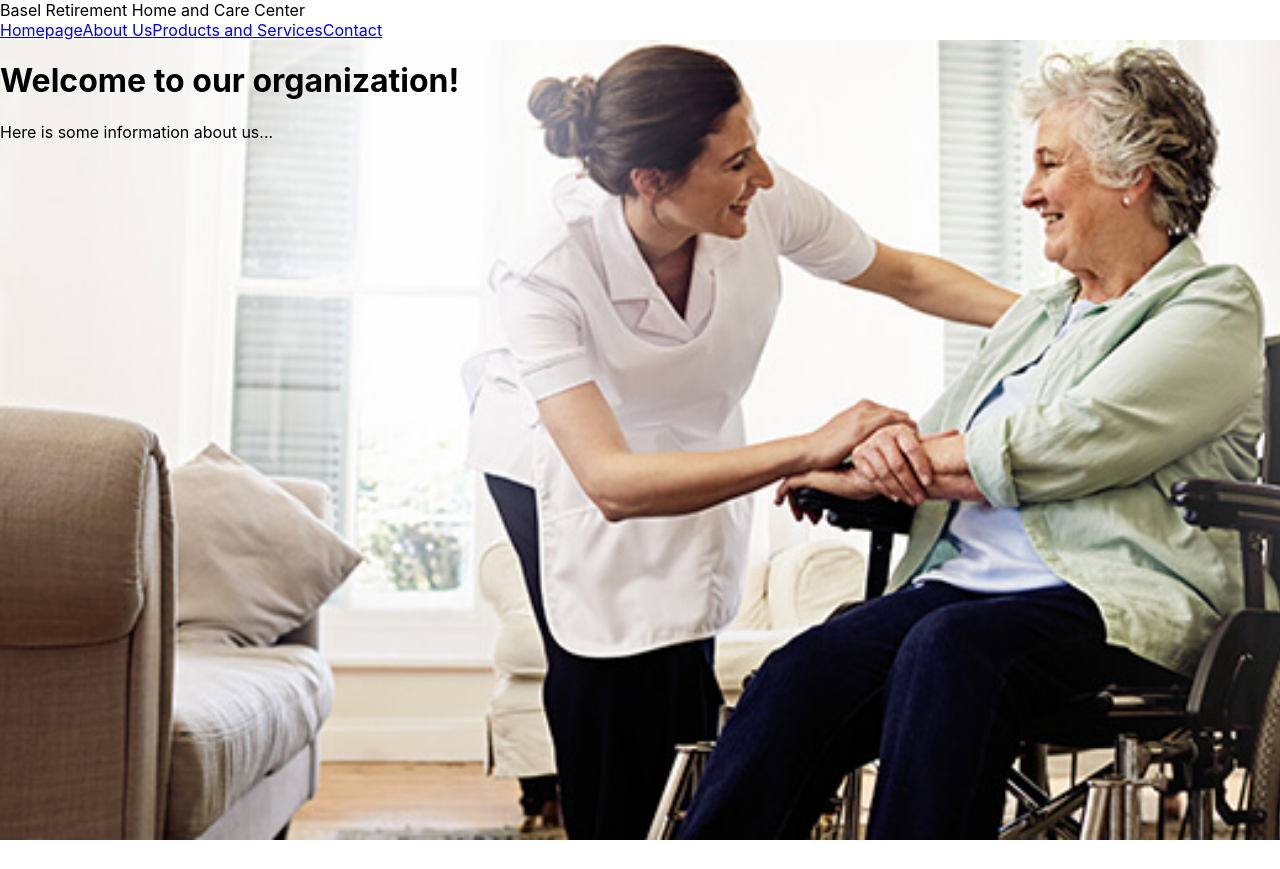
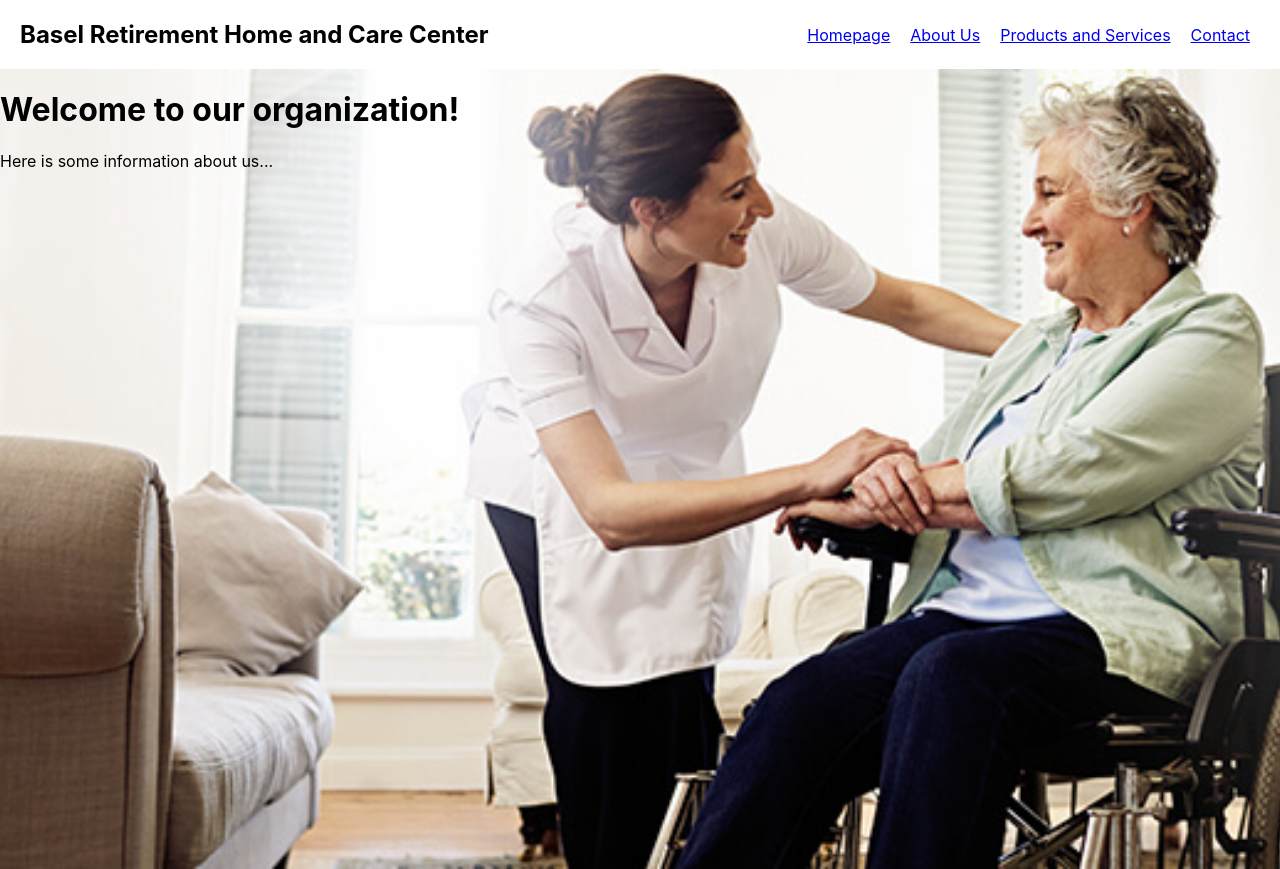
Before and after one commit to Finyasy/organization-website, a React (Create React App) app: page / in a window 1280 px wide. Before the commit the page ends 840 px from the top, so only its background shows below. Built offline with nearby package versions, Linux system fonts and the light colour scheme.

Commit message:
styled the header-link. header-title, header

```diff
--- a/src/index.css
+++ b/src/index.css
@@ -11,3 +11,26 @@ code {
   font-family: source-code-pro, Menlo, Monaco, Consolas, 'Courier New',
     monospace;
 }
+
+.header {
+  display: flex;
+  align-items: center;
+  justify-content: space-between;
+  padding: 20px;
+  text-align: center;
+}
+
+.header-title {
+  font-size: 24px;
+  font-weight: bold;
+  margin: 0;
+}
+
+.header-links {
+  display: flex;
+  align-items: center;
+}
+
+.header-link {
+  padding: 0px 10px;
+}
```
